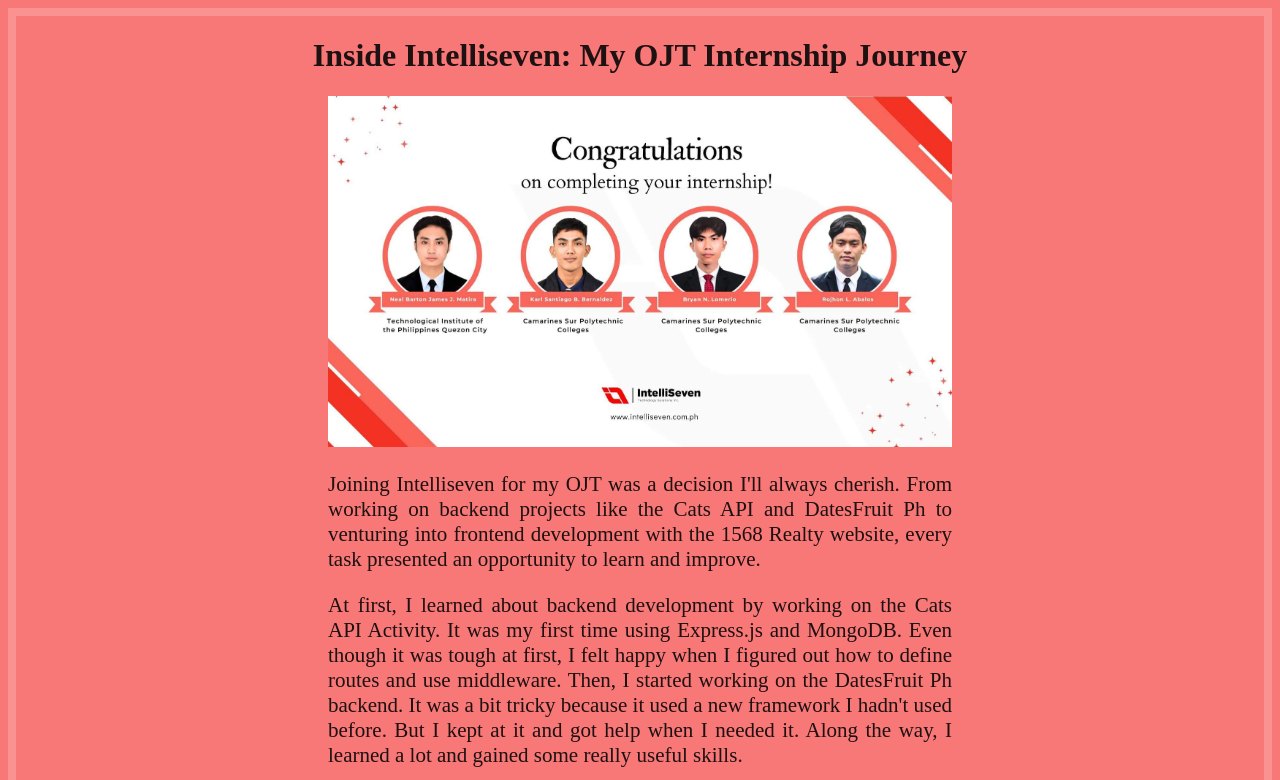
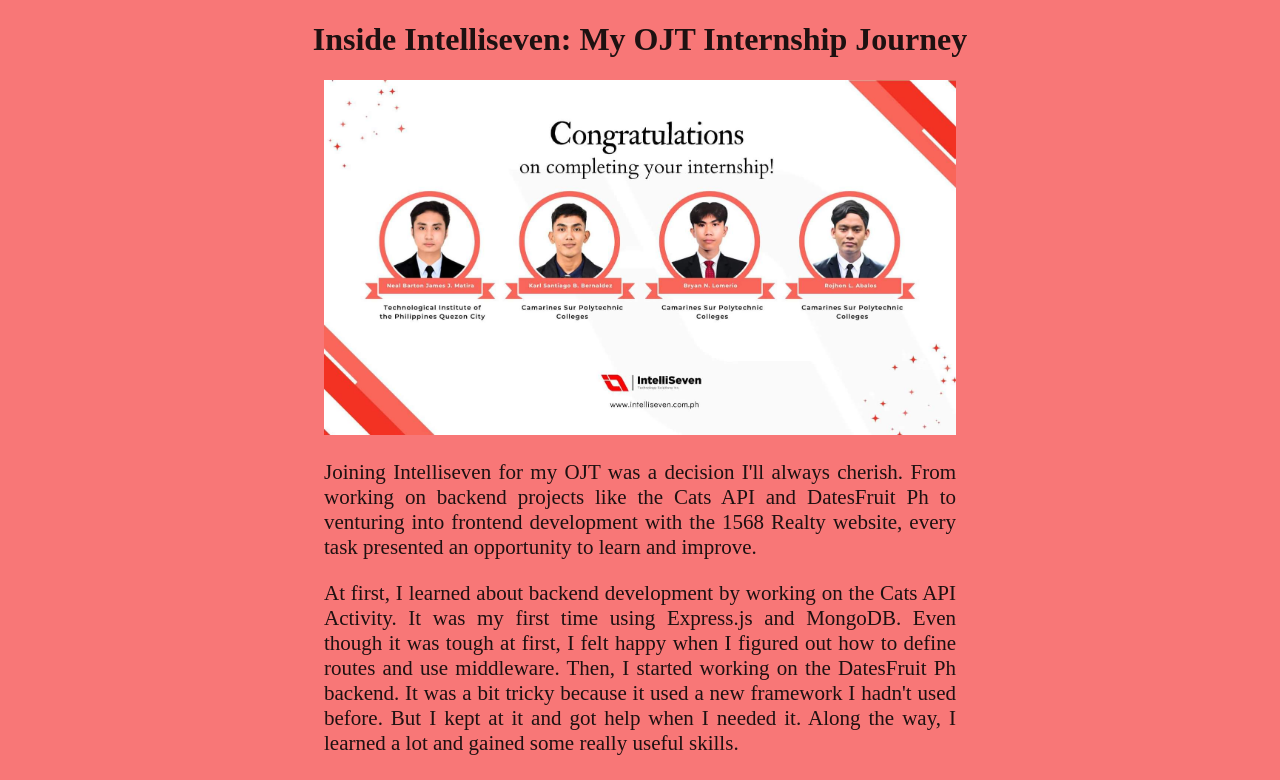
Before and after one commit to Aninooo/My-Journey-at-Intelliseven, a React (Vite) app: page / in a window 1280 px wide. Shown: the top 780 px of the page. Built offline with nearby package versions, Linux system fonts and the light colour scheme.

Commit message:
fix: Del the border

```diff
--- a/src/index.css
+++ b/src/index.css
@@ -1,6 +1,5 @@
 body {
   background-color: rgb(248, 119, 119);
-  border: 8px solid rgba(255, 255, 255, 0.2);
 }
 
 .image-container {
```
